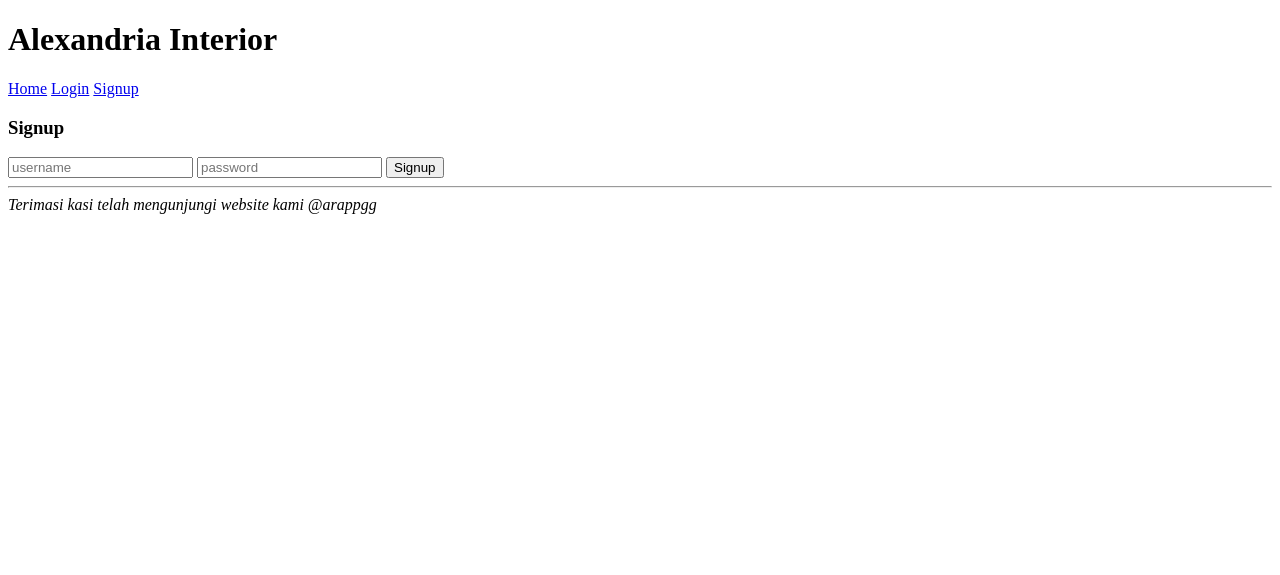
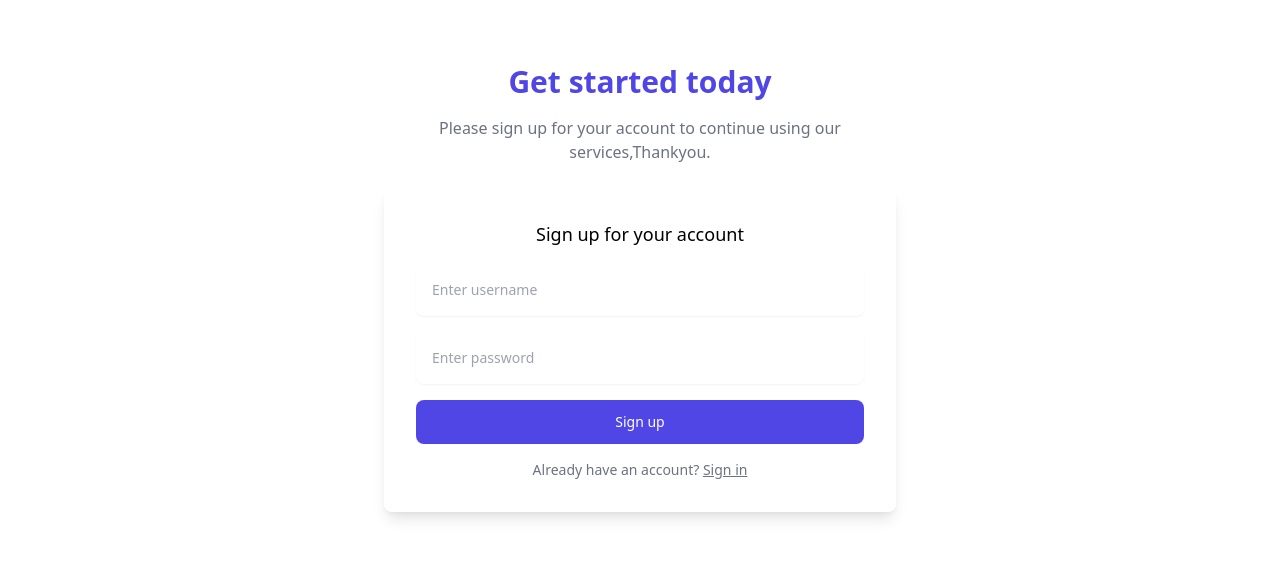
Before and after one commit to arapgg/my_website, a PHP site: page /register.php in a window 1280 px wide. Shown: the top 575 px of the page. Run offline with PHP 8.4, Linux system fonts and the light colour scheme.

Commit message:
Add files via upload

```diff
--- a/Alexandria.com/layout/footer.html
+++ b/Alexandria.com/layout/footer.html
@@ -1,4 +1,4 @@
 <footer>
     <hr />
-    <i>Terimasi kasi telah mengunjungi website kami @arappgg</i>
+    <i>Terimasi kasi telah mengunjungi website kami @Alexandria Interior</i>
 </footer>
--- a/Alexandria.com/register.php
+++ b/Alexandria.com/register.php
@@ -2,62 +2,87 @@
 include "service/database.php";
 session_start();
 
-    $register_massage = "";
+$register_message = "";
 
 if (isset($_SESSION['Is_login'])) {
     header('location: dashboard.php');
 }
 
-    if(isset($_POST ['register'])) {
+if (isset($_POST['register'])) {
     $username = $_POST['username'];
     $password = $_POST['password'];
 
+    try {
+        $sql = "INSERT INTO userss (username, password) VALUES ('$username', '$password')";
 
-    try {
-        $sql = "INSERT INTO users (username, password) VALUES ('$username' , '$password')";
-
-        if($db->query($sql)) {
-            $register_massage = "registration success";
-        }else {
-            $register_massage = "Register Failed, Try again";
+        if ($db->query($sql)) {
+            $register_message = "Registration success";
+        } else {
+            $register_message = "Register Failed, Try again";
         }
     } catch (mysqli_sql_exception) {
-        $register_massage = 'Username already exists';
+        $register_message = 'Username already exists';
     }
-
-
 }
-
-
-
 ?>
 
 <!DOCTYPE html>
 <html lang="en">
-
 <head>
     <meta charset="UTF-8">
     <meta name="viewport" content="width=device-width, initial-scale=1.0">
     <title>Register</title>
+    <link href="https://cdn.jsdelivr.net/npm/tailwindcss@2.2.19/dist/tailwind.min.css" rel="stylesheet">
 </head>
-
 <body>
-
-    <?php include "layout/header.html" ?>
-
-    <h3>Signup</h3>
-
-    <i><?= $register_massage ?></i>
-
-    <form action="register.php" method="POST">
-
-        <input type="text" placeholder="username" name="username" />
-        <input type="password" placeholder="password" name="password" />
-        <button type="submit" name="register">Signup</button>
+    <div class="mx-auto max-w-screen-xl px-4 py-16 sm:px-6 lg:px-8">
+        <div class="mx-auto max-w-lg">
+            <h1 class="text-center text-2xl font-bold text-indigo-600 sm:text-3xl">Get started today</h1>
+            <p class="mx-auto mt-4 max-w-md text-center text-gray-500">
+                Please sign up for your account to continue using our services,Thankyou.
+            </p>
+            <form action="register.php" method="POST" class="mb-0 mt-6 space-y-4 rounded-lg p-4 shadow-lg sm:p-6 lg:p-8">
+                <p class="text-center text-lg font-medium">Sign up for your account</p>
+                <div>
+                    <label for="username" class="sr-only">Username</label>
+                    <div class="relative">
+                        <input
+                            type="text"
+                            name="username"
+                            class="w-full rounded-lg border-gray-200 p-4 pe-12 text-sm shadow-sm"
+                            placeholder="Enter username"
+                            required
+                        />
+                    </div>
+                </div>
+                <div>
+                    <label for="password" class="sr-only">Password</label>
+                    <div class="relative">
+                        <input
+                            type="password"
+                            name="password"
+                            class="w-full rounded-lg border-gray-200 p-4 pe-12 text-sm shadow-sm"
+                            placeholder="Enter password"
+                            required
+                        />
+                    </div>
+                </div>
+                <button
+                    type="submit"
+                    name="register"
+                    class="block w-full rounded-lg bg-indigo-600 px-5 py-3 text-sm font-medium text-white"
+                >
+                    Sign up
+                </button>
+                <p class="text-center text-sm text-gray-500">
+                    Already have an account?
+                    <a class="underline" href="login.php">Sign in</a>
+                </p>
             </form>
-
-    <?php include "layout/footer.html" ?>
-
+            <?php if ($register_message): ?>
+                <p class="text-center text-red-500 mt-4"><?= $register_message ?></p>
+            <?php endif; ?>
+        </div>
+    </div>
 </body>
-
 </html>
```
Also changed, not shown: Alexandria.com/dashboard.php (+35 -14 lines), Alexandria.com/login.php (+56 -34 lines), Alexandria.com/image/alexandria interior.jpg (added), Alexandria.com/image/produk1.png (added), Alexandria.com/image/produk2.png (added), Alexandria.com/image/produk3.png (added), Alexandria.com/image/produk4.png (added). Lines whose indentation alone changed are shown as unchanged.
